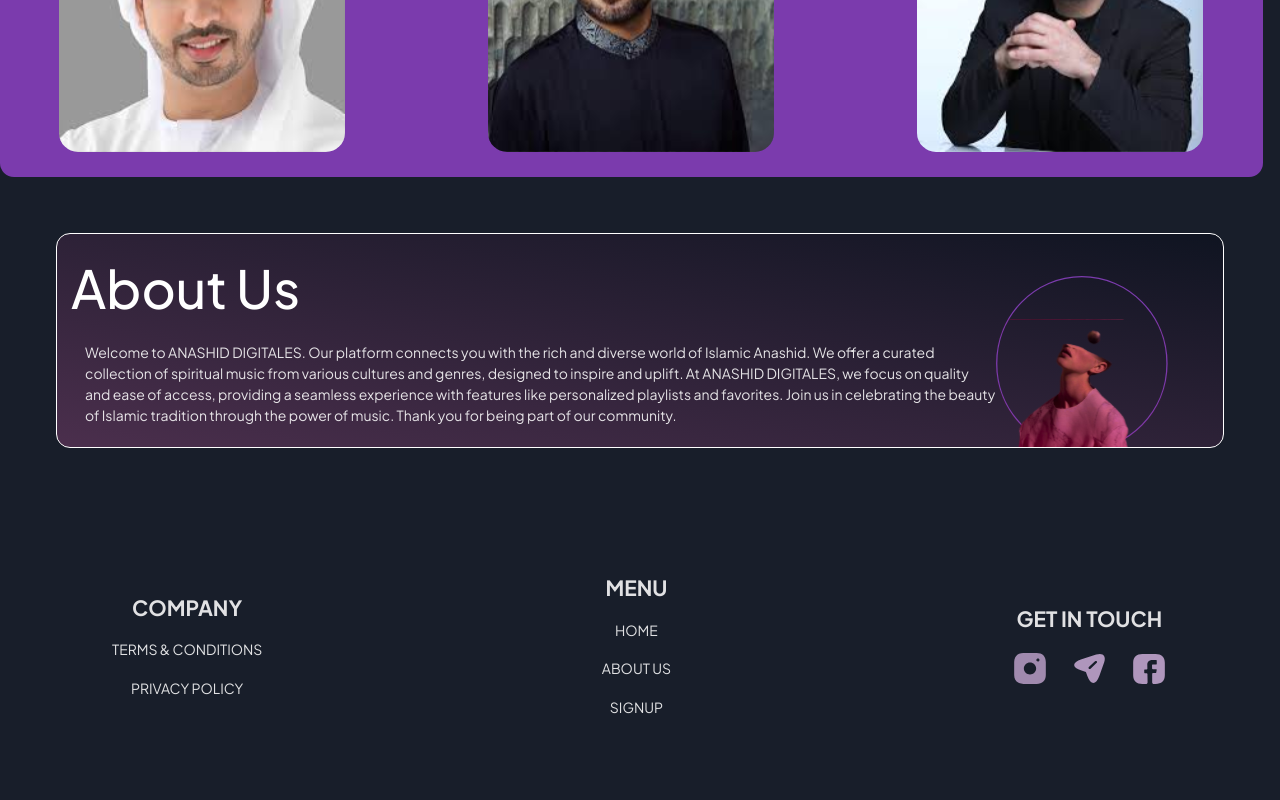
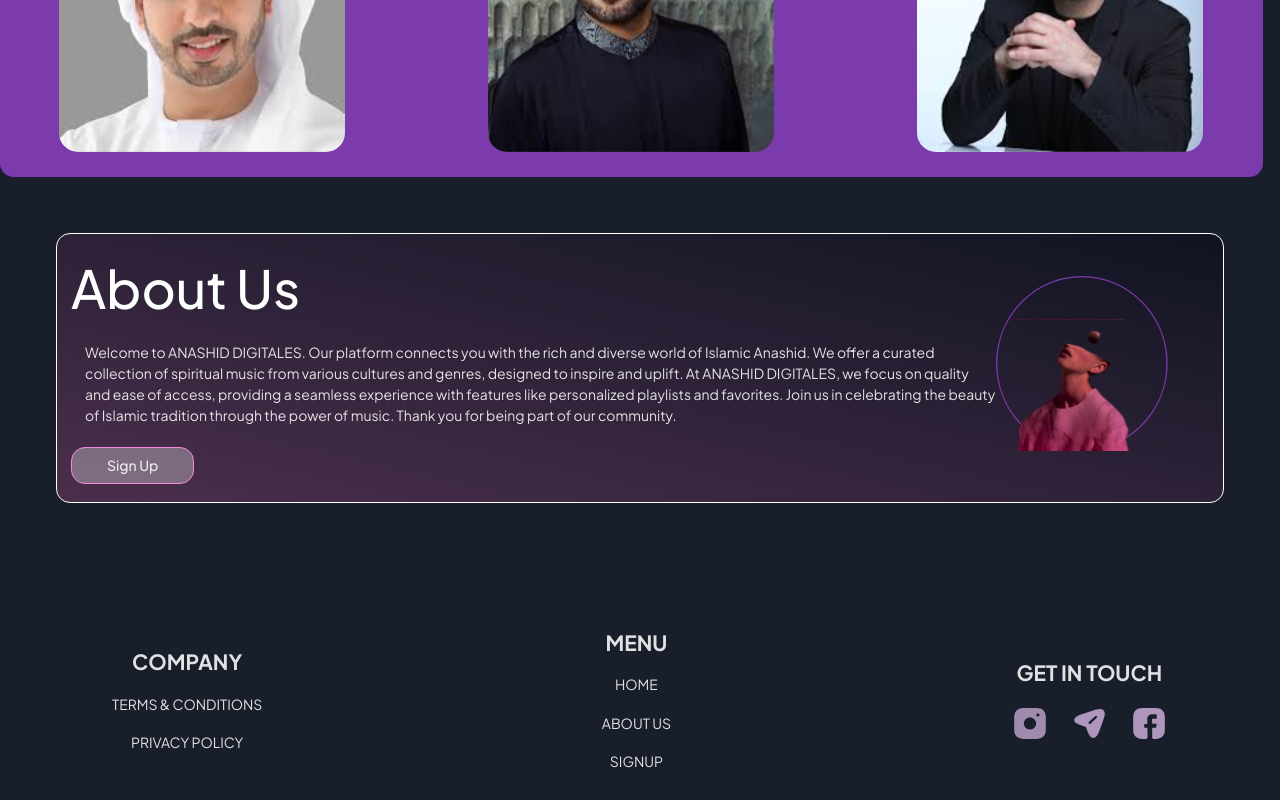
Before and after one commit to amaliahm/anashid, a React (Vite) app: page / in a window 1280 px wide. Shown: the part 2487-3287 px from the top of the page. Before the commit the page ends 3233 px from the top, so only its background shows below. Built offline with nearby package versions, Linux system fonts and the light colour scheme.

Commit message:
landing page --d --2

```diff
--- a/src/pages/landing page/AboutUs.jsx
+++ b/src/pages/landing page/AboutUs.jsx
@@ -1,6 +1,9 @@
 import { aboutUs } from "../../assets/images"
+import { useNavigate } from "react-router-dom"
 
 const AboutUs = () => {
+  const navigate = useNavigate()
+
     return (
         <>
           <div className="m-6 lg:m-16 px-4 border-[1px] border-white rounded-2xl bg-gradient-to-bl from-[#0F1421] to-[#4B2F4D] relative overflow-hidden">
@@ -10,6 +13,12 @@ const AboutUs = () => {
               <div className="lg:w-4/5 ml-4 mb-6">
                 Welcome to ANASHID DIGITALES. Our platform connects you with the rich and diverse world of Islamic Anashid. We offer a curated collection of spiritual music from various cultures and genres, designed to inspire and uplift.
                   At ANASHID DIGITALES, we focus on quality and ease of access, providing a seamless experience with features like personalized playlists and favorites. Join us in celebrating the beauty of Islamic tradition through the power of music. Thank you for being part of our community.
+              </div>
+              <div
+                className="capitalize border-[1px] border-[var(--mainColor)] bg-[rgba(255,255,255,0.3)] font-medium px-10 py-2 mb-5 w-fit rounded-2xl hover:cursor-pointer"
+                onClick={() => navigate('/auth/signup')}
+              >
+                sign up
               </div>
               <img
                 className="hidden lg:block absolute w-64 h-fit right-10 top-12"
```
Lines whose indentation alone changed are shown as unchanged.
